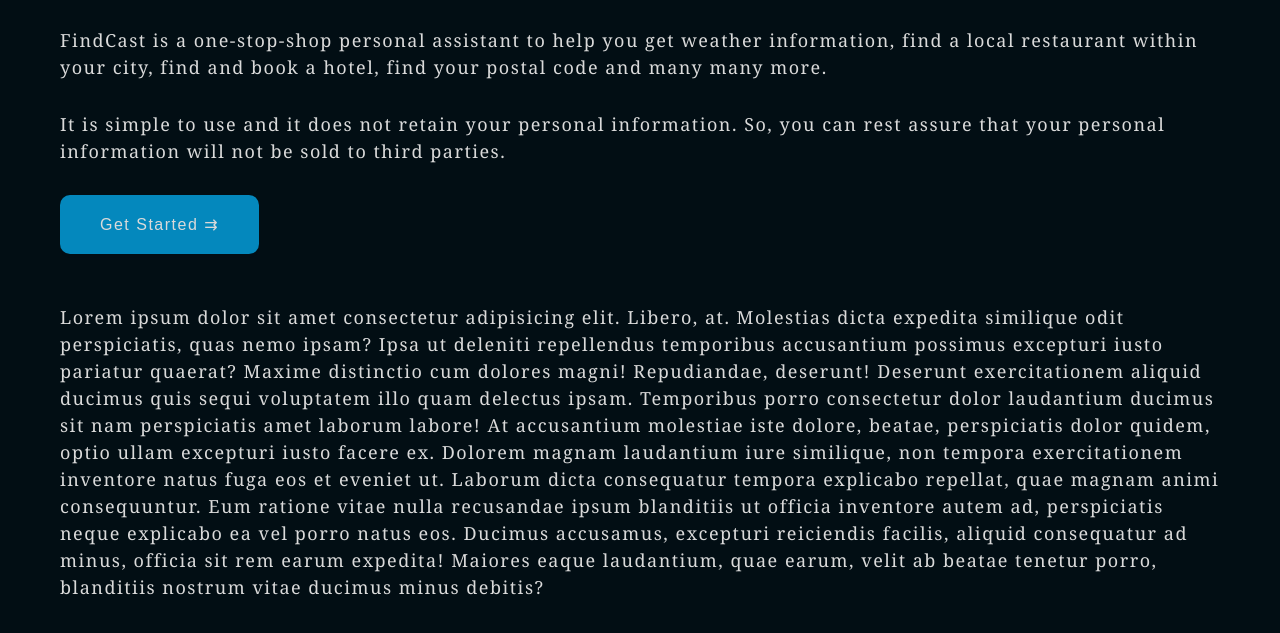
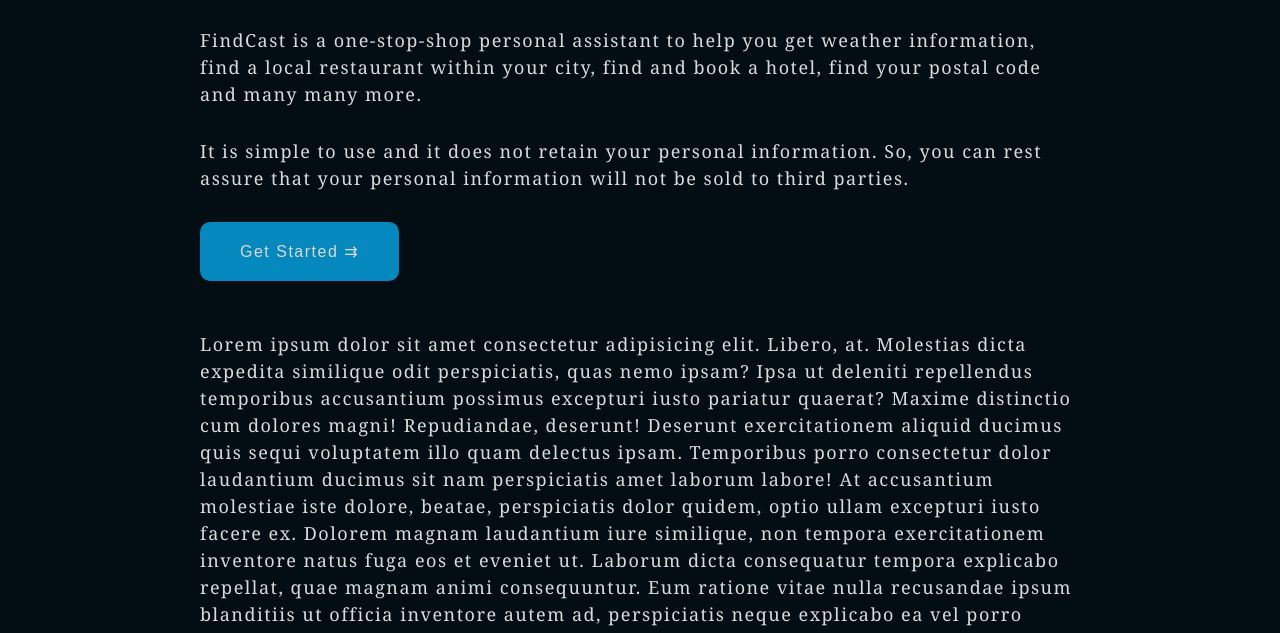
Before and after one commit to mudiagauwojeya/Forecast, a website built with webpack: page dist/index.html in a window 1280 px wide. Shown: the part 137-770 px from the top of the page. Built offline with nearby package versions, Linux system fonts and the light colour scheme.

Commit message:
:lipstick: Add more padding left and right

```diff
--- a/source/css/app.scss
+++ b/source/css/app.scss
@@ -23,7 +23,7 @@
 	font-size: 1.8rem;
 	letter-spacing: 0.15rem;
 	line-height: 1.5;
-	padding: 6rem;
+	padding: 6rem 20rem 0;
 }
 
 //intro section
```
Also changed, not shown: dist/assets/scripts/styles.css.
